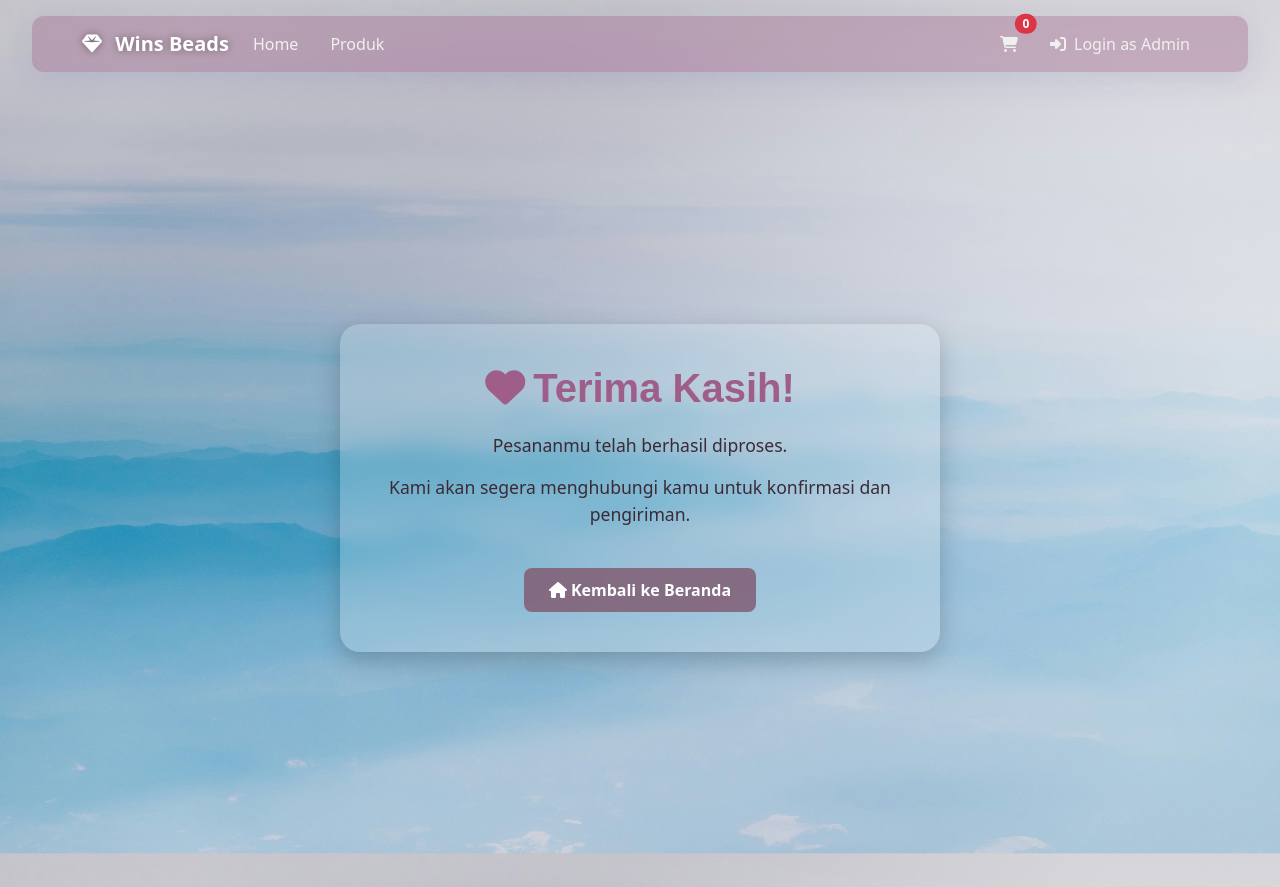
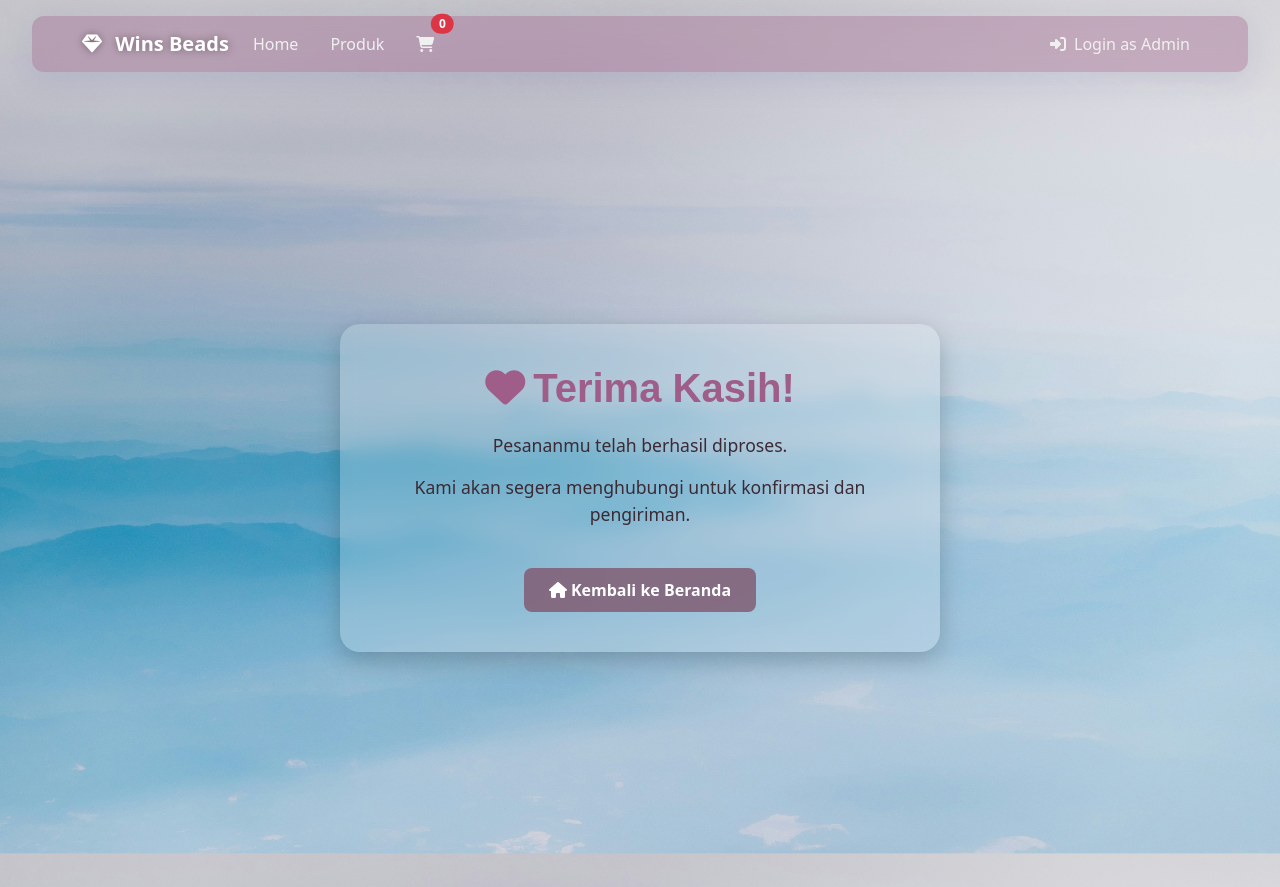
Before and after one commit to nadifasyc/winsbeads, a PHP site: page /checkout-berhasil.php in a window 1280 px wide. Shown: the top 887 px of the page. Run offline with PHP 8.4, Linux system fonts and the light colour scheme.

Commit message:
udah plis

```diff
--- a/admin/login.php
+++ b/admin/login.php
@@ -18,7 +18,10 @@ if (isset($_POST['loginbtn'])) {
 
         if ($result->num_rows === 1) {
             $data = $result->fetch_assoc();
-            if (password_verify($password, $data['password'])) {
+            $dbPassword = $data['password'];
+
+            // cek password hash/bukan
+            if (password_verify($password, $dbPassword) || hash_equals($dbPassword, $password)) {
                 $_SESSION['username'] = $data['username'];
                 $_SESSION['login'] = true;
                 header('Location: ../admin');
@@ -33,7 +36,6 @@ if (isset($_POST['loginbtn'])) {
     }
 }
 ?>
-
 <!DOCTYPE html>
 <html lang="id">
 <head>
--- a/admin/pesanan-hapus.php
+++ b/admin/pesanan-hapus.php
@@ -4,7 +4,6 @@ require "../init.php";
 if ($_SERVER['REQUEST_METHOD'] === 'POST' && isset($_POST['id'])) {
     $id = intval($_POST['id']);
 
-    // Cukup hapus dari tabel induk 'pesanan', detail akan ikut terhapus otomatis
     mysqli_query($con, "DELETE FROM pesanan WHERE id=$id");
 
     header("Location: pesanan.php");
--- a/checkout-berhasil.php
+++ b/checkout-berhasil.php
@@ -1,7 +1,6 @@
 <?php
 require "init.php";
 
-// Kosongkan keranjang setelah checkout
 unset($_SESSION['keranjang']);
 ?>
 
@@ -21,14 +20,14 @@ unset($_SESSION['keranjang']);
             padding: 0;
         }
 
-        .thank-you-container {
+        .trims-container {
             min-height: 100vh;
             display: flex;
             align-items: center;
             justify-content: center;
         }
 
-        .thank-you-box {
+        .trims-box {
             background: rgba(255, 255, 255, 0.2);
             backdrop-filter: blur(10px);
             border-radius: 20px;
@@ -40,7 +39,7 @@ unset($_SESSION['keranjang']);
             width: 100%;
         }
 
-        .thank-you-box h1 {
+        .trims-box h1 {
             font-family: 'Fredoka', sans-serif;
             color: #9e5e89;
             font-size: 2.5rem;
@@ -48,7 +47,7 @@ unset($_SESSION['keranjang']);
             margin-bottom: 20px;
         }
 
-        .thank-you-box p {
+        .trims-box p {
             font-size: 1.1rem;
             color: #3c2a35;
         }
@@ -73,11 +72,11 @@ unset($_SESSION['keranjang']);
 
     <?php require "navbar.php"; ?>
 
-    <div class="container thank-you-container">
-        <div class="thank-you-box">
+    <div class="container trims-container">
+        <div class="trims-box">
             <h1><i class="fas fa-heart me-2"></i>Terima Kasih!</h1>
             <p>Pesananmu telah berhasil diproses.</p>
-            <p>Kami akan segera menghubungi kamu untuk konfirmasi dan pengiriman.</p>
+            <p>Kami akan segera menghubungi untuk konfirmasi dan pengiriman.</p>
             <a href="index.php" class="btn custom-btn"><i class="fas fa-home me-1"></i>Kembali ke Beranda</a>
         </div>
     </div>
--- a/navbar.php
+++ b/navbar.php
@@ -107,9 +107,6 @@ $totalItem = isset($_SESSION['keranjang']) ? hitung_total_item($_SESSION['keranj
         <li class="nav-item me-3">
           <a class="nav-link" href="produk.php">Produk</a>
         </li>
-      </ul>
-
-      <ul class="navbar-nav ms-auto mb-2 mb-lg-0">
         <li class="nav-item me-3">
           <a class="nav-link position-relative" href="keranjang.php">
             <i class="fas fa-shopping-cart"></i>
@@ -118,6 +115,10 @@ $totalItem = isset($_SESSION['keranjang']) ? hitung_total_item($_SESSION['keranj
               </span>
           </a>
         </li>
+      </ul>
+
+      <ul class="navbar-nav ms-auto mb-2 mb-lg-0">
+
         <li class="nav-item">
           <a class="nav-link" href="admin/login.php">
             <i class="fas fa-sign-in-alt me-1"></i> Login as Admin
```
Also changed, not shown: admin/pesanan.php (+12 -4 lines), checkout-proses.php (+3 -8 lines), keranjang-update.php (+3 -7 lines).
